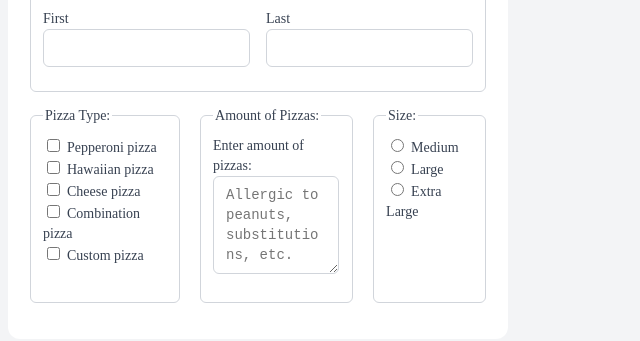
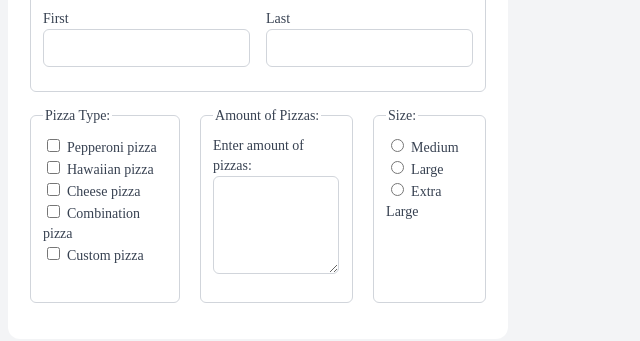
Before and after one commit to TheNotSoFunnyGuy/inputTypes, a plain HTML site: page pizza.html in a window 1280 px wide. Shown: the part 127-468 px from the top of the page, without its empty margins (0-640 px from the left). Drawn offline with Linux system fonts and the light colour scheme.

Commit message:
initial commit

```diff
--- a/pizza.html
+++ b/pizza.html
@@ -51,7 +51,7 @@
                     <legend>Amount of Pizzas:</legend>
                     <label for="Amount">Enter amount of pizzas:</label>
                     <textarea id="Amount" name="Amount" rows="4" cols="10"
-                              placeholder="Allergic to peanuts, substitutions, etc."></textarea>
+                              placeholder=""></textarea>
                 </fieldset>
                 <fieldset>
                     <legend>Size:</legend>
```
